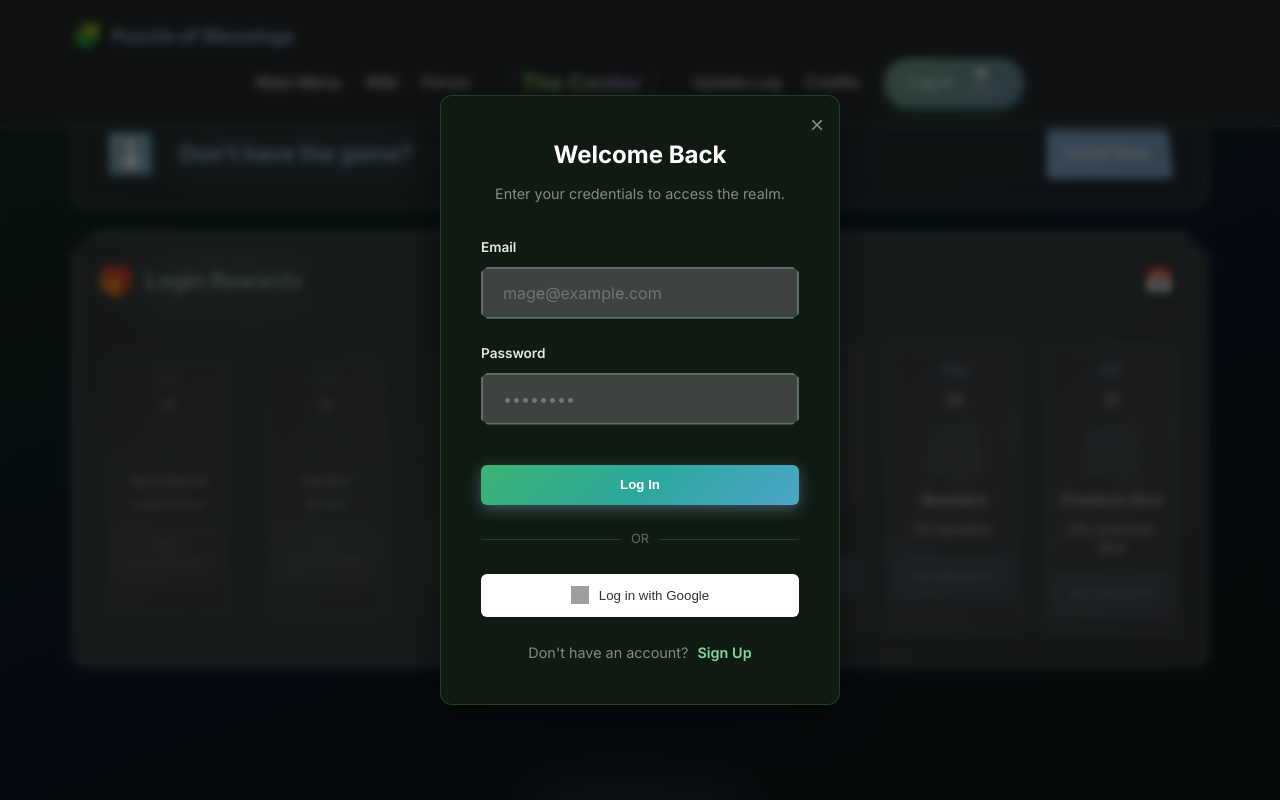
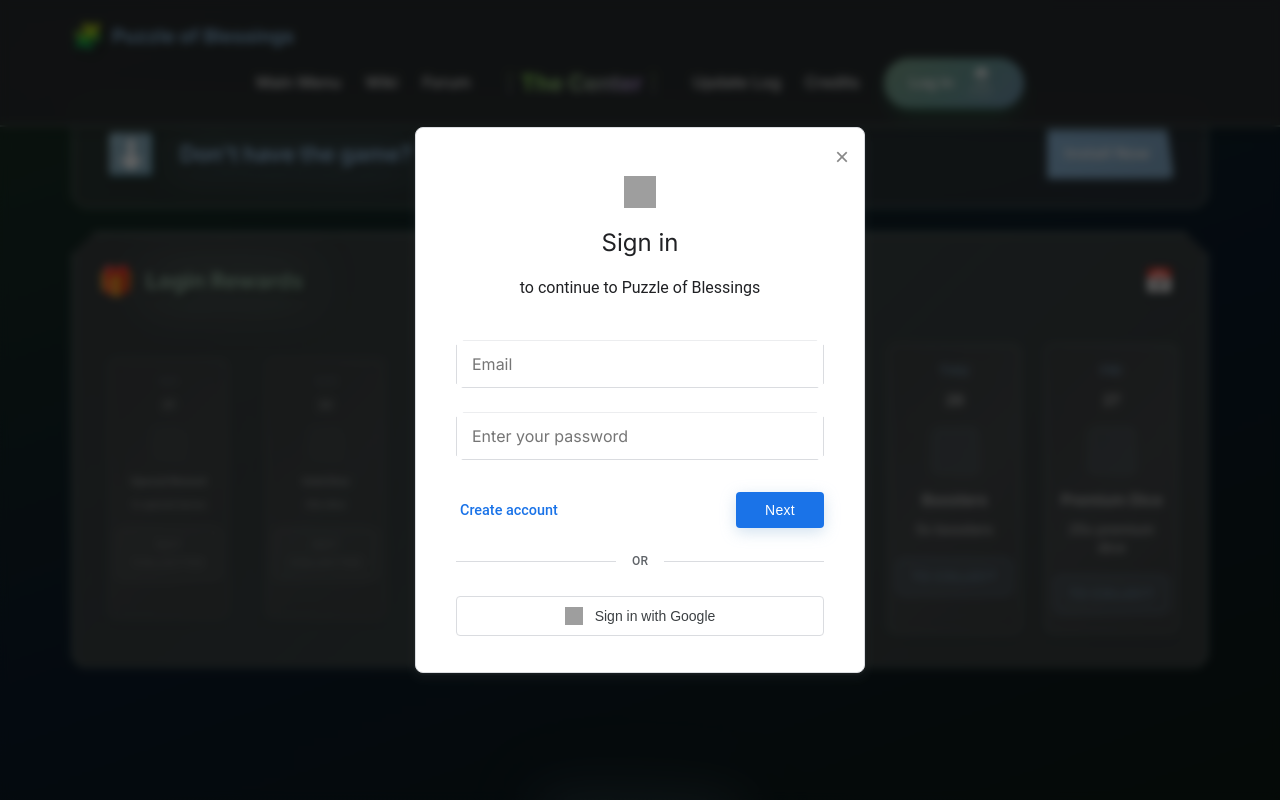
Before and after one commit to SalvadorMilaFilipe/WebsitePuzzleofBlessings, a React (Vite) app: page / in a window 1280 px wide. Both pictures are taken after a click on the button "Log In". Shown: the top 800 px of the page. Built offline with nearby package versions, Linux system fonts and the light colour scheme; grey boxes are pictures that could not be loaded.

Commit message:
Alterações Dia 04/03/2026 - Alteração Ecrã de Sign In

```diff
--- a/src/components/LoginModal.css
+++ b/src/components/LoginModal.css
@@ -184,3 +184,211 @@
         opacity: 1;
     }
 }
+
+/* Google Sign-In Modern Style Overhaul */
+.login-modal.google-style {
+    background: #ffffff;
+    color: #202124;
+    border: 1px solid #dadce0;
+    border-radius: 8px;
+    padding: 48px 40px 36px;
+    box-shadow: 0 1px 3px rgba(60, 64, 67, 0.3), 0 4px 8px 3px rgba(60, 64, 67, 0.15);
+    max-width: 450px;
+    font-family: 'Roboto', 'Inter', sans-serif;
+}
+
+.google-header {
+    display: flex;
+    flex-direction: column;
+    align-items: center;
+    text-align: center;
+    gap: 12px;
+    margin-bottom: 8px;
+}
+
+.google-header .google-logo {
+    width: 32px;
+    height: 32px;
+    margin-bottom: 4px;
+}
+
+.login-modal.google-style h2 {
+    color: #202124;
+    font-size: 24px;
+    font-weight: 400;
+    margin: 0;
+    font-family: 'Product Sans', 'Inter', sans-serif;
+}
+
+.login-modal.google-style .subtitle {
+    color: #202124;
+    font-size: 16px;
+    margin-bottom: 32px;
+    text-align: center;
+}
+
+.auth-form .form-group {
+    margin-bottom: 24px;
+}
+
+.auth-form .form-group label {
+    display: block;
+    font-size: 14px;
+    font-weight: 500;
+    color: #5f6368;
+    margin-bottom: 8px;
+}
+
+.auth-form .form-group input {
+    background: transparent;
+    border: 1px solid #dadce0;
+    border-radius: 4px;
+    padding: 13px 15px;
+    font-size: 16px;
+    color: #202124;
+    width: 100%;
+    transition: border 0.2s, box-shadow 0.2s;
+}
+
+.auth-form .form-group input:focus {
+    border: 2px solid #1a73e8;
+    padding: 12px 14px;
+    /* Maintain height with thicker border */
+    outline: none;
+}
+
+.auth-form .btn-primary.full-width {
+    background: #1a73e8;
+    color: #fff;
+    padding: 10px 24px;
+    font-size: 14px;
+    font-weight: 500;
+    letter-spacing: .25px;
+    border-radius: 4px;
+    text-transform: none;
+    margin-top: 12px;
+    transition: background 0.2s, box-shadow 0.2s;
+}
+
+.auth-form .btn-primary.full-width:hover {
+    background: #1765cc;
+    box-shadow: 0 1px 2px 0 rgba(60, 64, 67, 0.3), 0 1px 3px 1px rgba(60, 64, 67, 0.15);
+}
+
+.divider {
+    display: flex;
+    align-items: center;
+    margin: 24px 0;
+    color: #5f6368;
+    font-size: 12px;
+    font-weight: 500;
+}
+
+.divider::before,
+.divider::after {
+    content: "";
+    flex: 1;
+    border-bottom: 1px solid #dadce0;
+}
+
+.divider span {
+    padding: 0 16px;
+}
+
+.btn-google.full-width {
+    background: #ffffff;
+    color: #3c4043;
+    border: 1px solid #dadce0;
+    padding: 10px 24px;
+    font-size: 14px;
+    font-weight: 500;
+    border-radius: 4px;
+    display: flex;
+    align-items: center;
+    justify-content: center;
+    gap: 12px;
+}
+
+.btn-google.full-width:hover {
+    background: #f8f9fa;
+    border-color: #d2e3fc;
+}
+
+.btn-google.full-width .google-icon {
+    width: 18px;
+    height: 18px;
+}
+
+.toggle-view {
+    margin-top: 32px;
+    text-align: left;
+}
+
+.toggle-view p {
+    color: #5f6368;
+    font-size: 14px;
+}
+
+.toggle-view span {
+    color: #1a73e8;
+    font-weight: 500;
+    cursor: pointer;
+    margin-left: 4px;
+}
+
+.toggle-view span:hover {
+    text-decoration: underline;
+}
+
+.error-message {
+    color: #d93025;
+    font-size: 12px;
+    margin-bottom: 16px;
+    display: flex;
+    align-items: center;
+    gap: 8px;
+}
+
+.error-message::before {
+    content: "!";
+    background: #d93025;
+    color: white;
+    width: 16px;
+    height: 16px;
+    border-radius: 50%;
+    display: flex;
+    align-items: center;
+    justify-content: center;
+    font-weight: bold;
+    font-size: 10px;
+}
+
+.auth-footer {
+    display: flex;
+    justify-content: space-between;
+    align-items: center;
+    margin-top: 32px;
+}
+
+.auth-footer .toggle-view {
+    margin-top: 0;
+}
+
+.auth-footer .btn-primary.full-width {
+    width: auto;
+    margin-top: 0;
+    min-width: 88px;
+    padding: 10px 24px;
+}
+
+/* Ensure mobile responsiveness for the new layout */
+@media (max-width: 480px) {
+    .login-modal.google-style {
+        padding: 36px 24px 24px;
+    }
+
+    .auth-footer {
+        flex-direction: row;
+        gap: 16px;
+    }
+}
--- a/src/components/LoginModal.jsx
+++ b/src/components/LoginModal.jsx
@@ -49,52 +49,51 @@ function LoginModal({ isOpen, onClose }) {
 
     return (
         <div className="login-modal-overlay" onClick={onClose}>
-            <div className="login-modal" onClick={(e) => e.stopPropagation()}>
+            <div className="login-modal google-style" onClick={(e) => e.stopPropagation()}>
                 <button className="close-btn" onClick={onClose}>×</button>
+                <div className="google-header">
+                    <img src="https://www.svgrepo.com/show/475656/google-color.svg" alt="Google" className="google-logo" />
+                    <h2>{isLoginView ? 'Sign in' : 'Create account'}</h2>
+                    <p className="subtitle">to continue to Puzzle of Blessings</p>
+                </div>
 
-                <h2>{isLoginView ? 'Welcome Back' : 'Create Account'}</h2>
-                <p className="subtitle">
-                    {isLoginView
-                        ? 'Enter your credentials to access the realm.'
-                        : 'Join us and start your journey.'}
-                </p>
-
-                <form onSubmit={handleSubmit}>
+                <form onSubmit={handleSubmit} className="auth-form">
                     <div className="form-group">
-                        <label htmlFor="email">Email</label>
                         <input
                             type="email"
                             id="email"
                             value={email}
                             onChange={(e) => setEmail(e.target.value)}
-                            placeholder="mage@example.com"
+                            placeholder="Email"
                             required
                         />
                     </div>
-
                     <div className="form-group">
-                        <label htmlFor="password">Password</label>
                         <input
                             type="password"
                             id="password"
                             value={password}
                             onChange={(e) => setPassword(e.target.value)}
-                            placeholder="••••••••"
+                            placeholder="Enter your password"
                             required
                             minLength={6}
                         />
                     </div>
-
                     {error && <p className="error-message">{error}</p>}
 
-                    <button type="submit" className="btn-primary full-width" disabled={loading}>
-                        {loading ? 'Processing...' : (isLoginView ? 'Log In' : 'Sign Up')}
-                    </button>
+                    <div className="auth-footer">
+                        <div className="toggle-view">
+                            <span onClick={() => setIsLoginView(!isLoginView)}>
+                                {isLoginView ? 'Create account' : 'Sign in instead'}
+                            </span>
+                        </div>
+                        <button type="submit" className="btn-primary full-width" disabled={loading}>
+                            {loading ? 'Processing…' : 'Next'}
+                        </button>
+                    </div>
                 </form>
 
-                <div className="divider">
-                    <span>OR</span>
-                </div>
+                <div className="divider"><span>OR</span></div>
 
                 <button
                     type="button"
@@ -103,20 +102,11 @@ function LoginModal({ isOpen, onClose }) {
                     disabled={loading}
                 >
                     <img src="https://www.svgrepo.com/show/475656/google-color.svg" alt="Google" className="google-icon" />
-                    {isLoginView ? 'Log in with Google' : 'Sign up with Google'}
+                    {isLoginView ? 'Sign in with Google' : 'Sign up with Google'}
                 </button>
-
-                <div className="toggle-view">
-                    {isLoginView ? (
-                        <p>Don't have an account? <span onClick={() => setIsLoginView(false)}>Sign Up</span></p>
-                    ) : (
-                        <p>Already have an account? <span onClick={() => setIsLoginView(true)}>Log In</span></p>
-                    )}
-                </div>
-
             </div>
         </div>
-    )
+    );
 }
 
 export default LoginModal
```
Also changed, not shown: Devlog/Devlog.md (+49 -10 lines).
